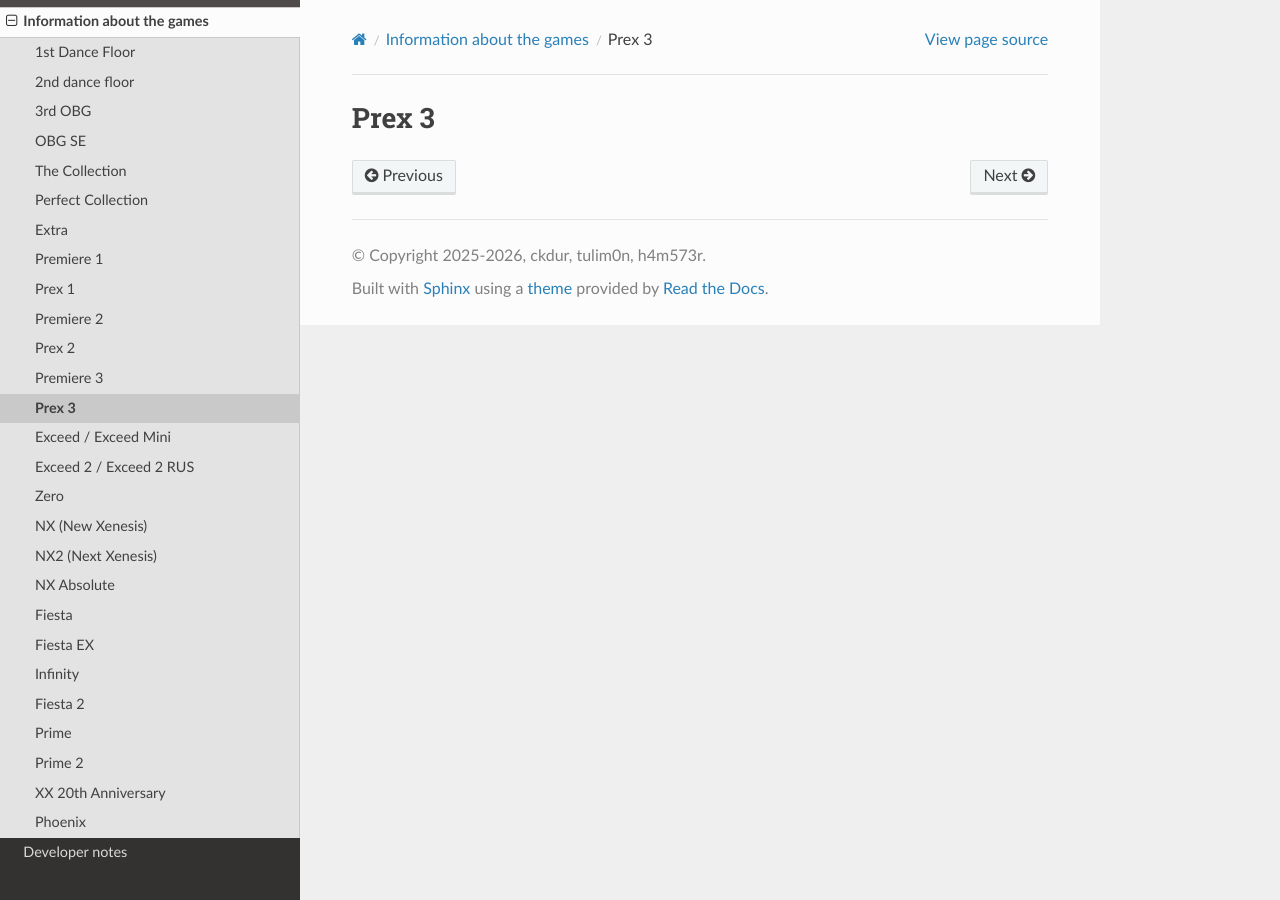
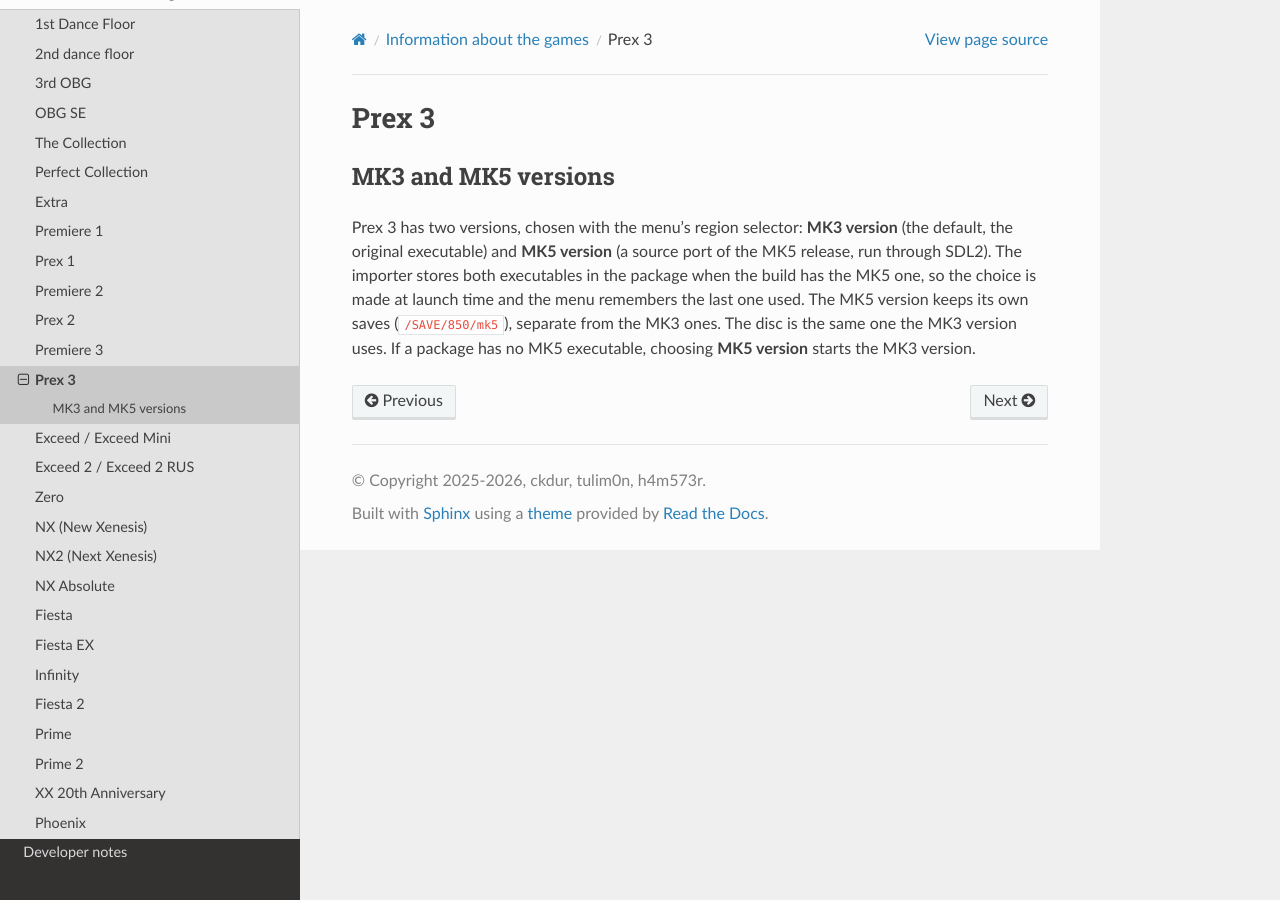
Before and after one commit to ckdur/imperfect-manual, a Sphinx documentation site: the page built from docs/games/850.rst, in a window 1280 px wide. Built offline with Sphinx 7.4.7 and the Read the Docs theme 3.1.0, drawn with Linux system fonts in a browser that asks for light colours.

Commit message:
Manual: MK3 and MK5 versions of Prex 3
Co-Authored-By: Claude Sonnet 5.5 <noreply@anthropic.com>

```diff
--- a/docs/games/850.rst
+++ b/docs/games/850.rst
@@ -1,2 +1,14 @@
 Prex 3
 ~~~~~~
+
+MK3 and MK5 versions
+--------------------
+
+Prex 3 has two versions, chosen with the menu's region selector: **MK3
+version** (the default, the original executable) and **MK5 version** (a
+source port of the MK5 release, run through SDL2). The importer stores both
+executables in the package when the build has the MK5 one, so the choice is
+made at launch time and the menu remembers the last one used. The MK5 version
+keeps its own saves (``/SAVE/850/mk5``), separate from the MK3 ones. The
+disc is the same one the MK3 version uses. If a package has no MK5
+executable, choosing **MK5 version** starts the MK3 version.
--- a/docs/games/intro.rst
+++ b/docs/games/intro.rst
@@ -24,6 +24,9 @@ them:
   (first start, an invalid settings file, or DEFAULT SETTING in the game's
   test menu): a machine that already has settings for a game keeps its value.
   To change it there, set DEMO SOUND to ON in that game's test menu.
+- **MK3 and MK5 versions of Prex 3.** The region selector of Prex 3 offers
+  **MK3 version** (default) and **MK5 version** (source port); see
+  :doc:`850`. The Premiere 3 MK5 port is not available yet.
 
 .. toctree::
    :maxdepth: 2
```
